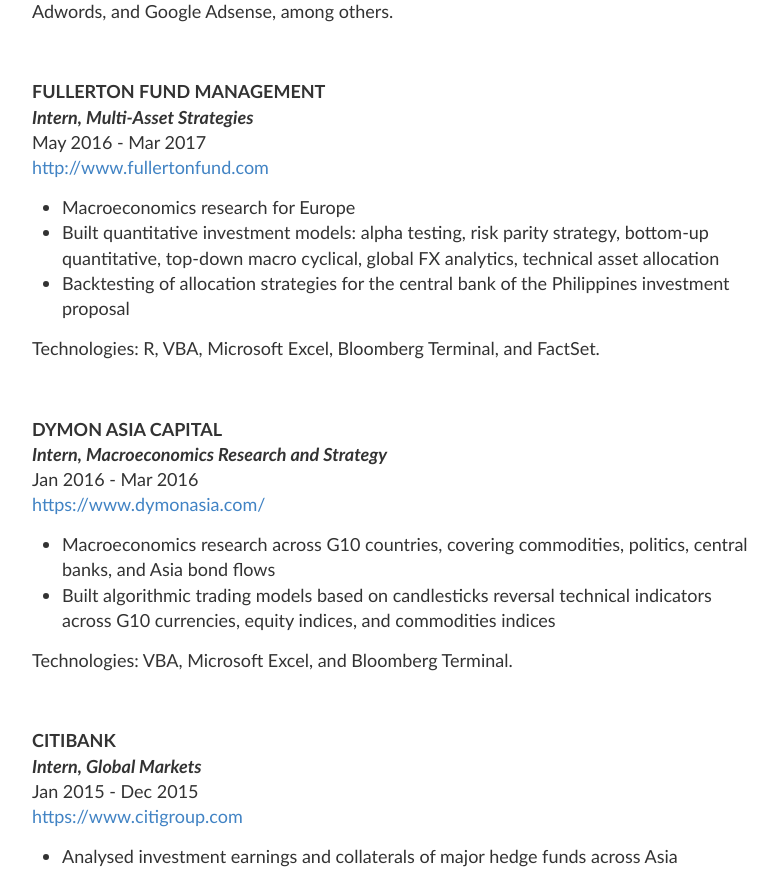
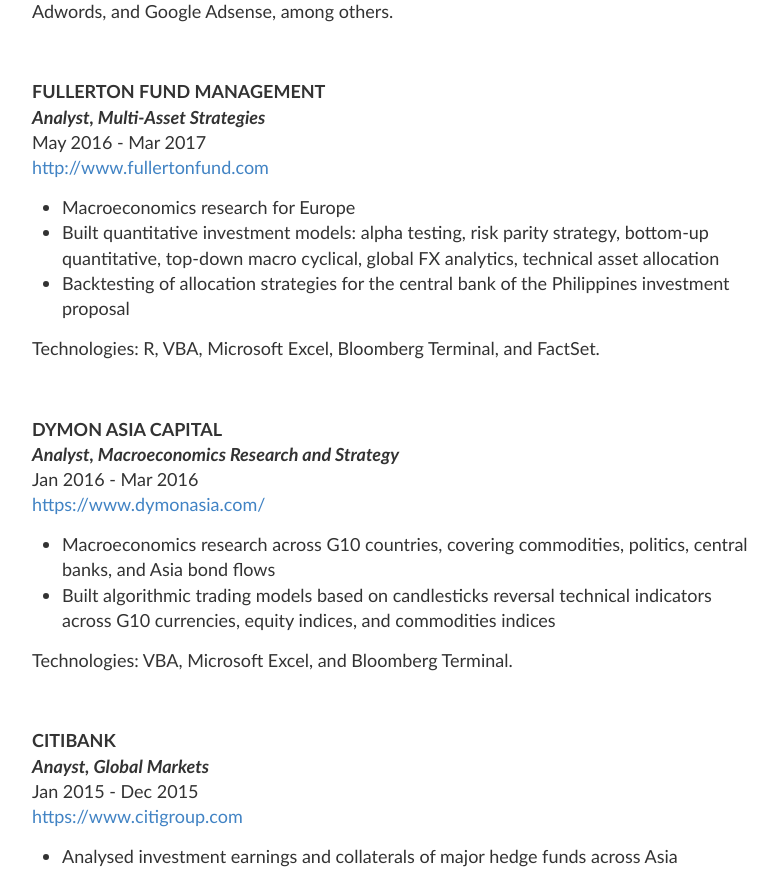
Before and after one commit to wngaw/wngaw.github.io, a Jekyll site: the page built from resume.md, in a window 1280 px wide and 1400 px high, scrolled down 1691 px. Shown: the part 154-1023 px from the top of the window, without its empty margins (248-1031 px from the left). Built offline with Jekyll 4.4.1, drawn with Linux system fonts in a browser that asks for light colours; some of the changed text lies outside the part shown.

Commit message:
update resume

```diff
--- a/resume.md
+++ b/resume.md
@@ -54,7 +54,7 @@
 <br />
 
 **FULLERTON FUND MANAGEMENT**
-_**Intern, Multi-Asset Strategies**_
+_**Analyst, Multi-Asset Strategies**_
 May 2016 - Mar 2017
 [http://www.fullertonfund.com](http://www.fullertonfund.com)
 - Macroeconomics research for Europe
@@ -66,7 +66,7 @@
 <br />
 
 **DYMON ASIA CAPITAL**
-_**Intern, Macroeconomics Research and Strategy**_
+_**Analyst, Macroeconomics Research and Strategy**_
 Jan 2016 - Mar 2016
 [https://www.dymonasia.com/](https://www.dymonasia.com/)
 - Macroeconomics research across G10 countries, covering commodities, politics, central banks, and Asia bond flows
@@ -77,7 +77,7 @@
 <br />
 
 **CITIBANK**
-_**Intern, Global Markets**_
+_**Anayst, Global Markets**_
 Jan 2015 - Dec 2015
 [https://www.citigroup.com](https://www.citigroup.com)
 - Analysed investment earnings and collaterals of major hedge funds across Asia
```
Also changed, not shown: other parts of resume.md (+1 -1 lines).
